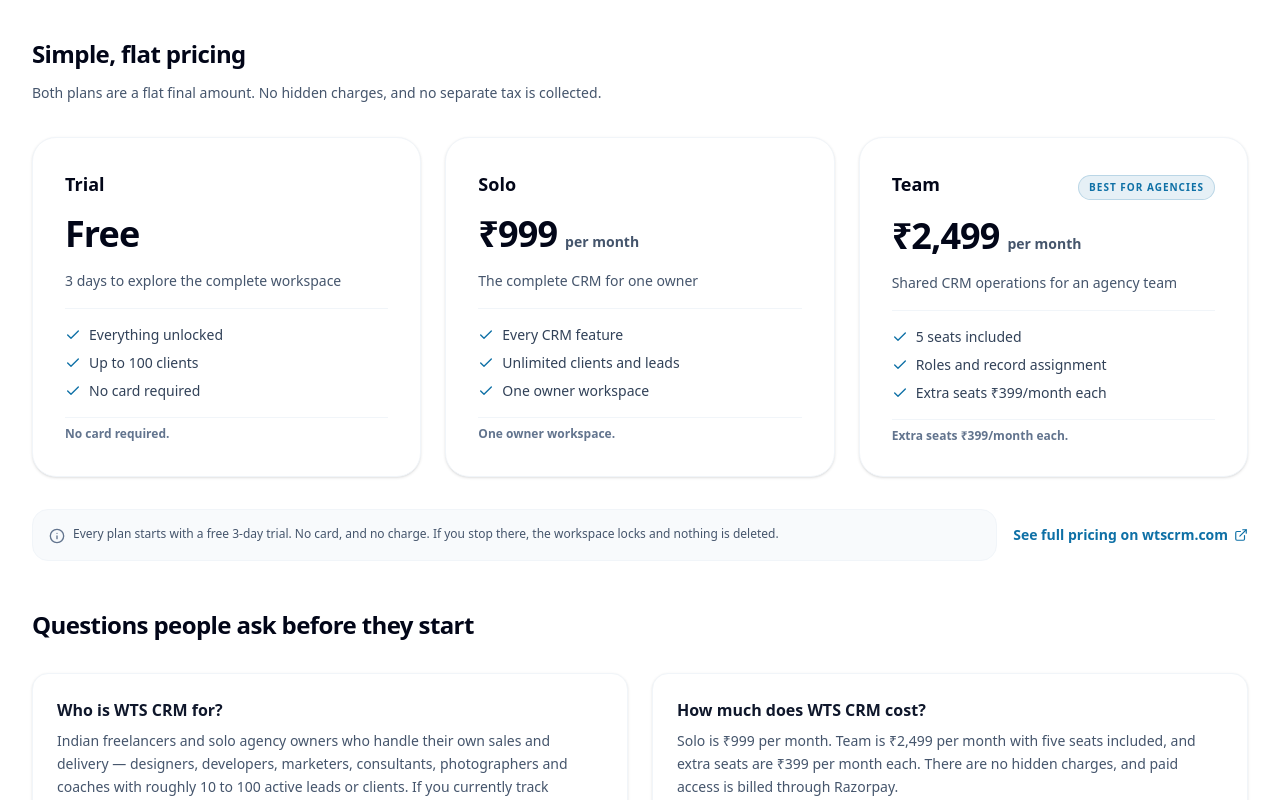
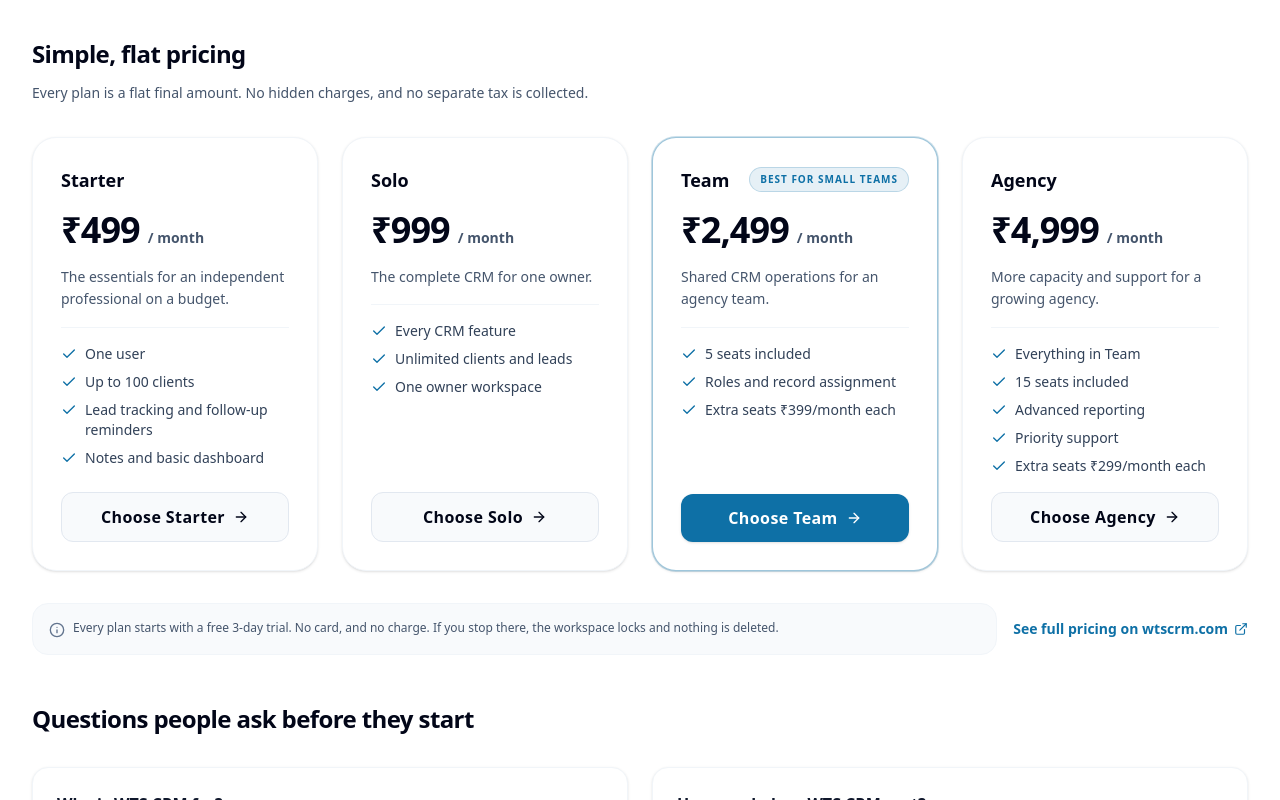
Before and after one commit to piyushthakur7/web-total-solutuion, a Next.js app: page /projects in a window 1280 px wide. Shown: the part 2080-2880 px from the top of the page. Built offline with nearby package versions, Linux system fonts and the light colour scheme.

Commit message:
feat: update project pricing plans and enhance descriptions for clarity

```diff
--- a/app/projects/page.tsx
+++ b/app/projects/page.tsx
@@ -9,7 +9,7 @@ const url = 'https://www.webtotalsolution.com/projects';
 // past the truncation point by the site-wide title template.
 const TITLE = 'WTS CRM — Simple CRM & Invoicing for Indian Freelancers';
 const DESCRIPTION =
-  'WTS CRM keeps leads, follow-ups, invoices and payments in one workspace for Indian freelancers and agency teams. Solo ₹999/month. Free 3-day trial.';
+  'WTS CRM keeps leads, follow-ups, invoices and payments in one workspace for Indian freelancers and agency teams. Plans from ₹499/month. Free 3-day trial.';
 
 export const metadata: Metadata = {
   title: { absolute: TITLE },
--- a/src/components/ProjectsView.tsx
+++ b/src/components/ProjectsView.tsx
@@ -193,13 +193,15 @@ function ProductSection({ project }: { project: ProjectData }) {
           <h3 className="text-2xl font-bold text-slate-950 tracking-tight">{project.pricingHeading}</h3>
           <p className="text-slate-600 text-sm leading-relaxed">{project.pricingNote}</p>
         </div>
-        <div className="grid grid-cols-1 md:grid-cols-3 gap-6">
+        <div className="grid grid-cols-1 md:grid-cols-2 xl:grid-cols-4 gap-6">
           {project.plans.map((plan) => (
             <div
               key={plan.name}
-              className="bg-white border border-slate-100 rounded-3xl p-8 shadow-sm space-y-4"
+              className={`bg-white border rounded-3xl p-7 shadow-sm flex flex-col gap-4 ${
+                plan.badge ? 'border-brand-blue/40 ring-1 ring-brand-blue/20' : 'border-slate-100'
+              }`}
             >
-              <div className="flex items-baseline justify-between">
+              <div className="flex flex-wrap items-center justify-between gap-2">
                 <h4 className="text-lg font-extrabold text-slate-950">{plan.name}</h4>
                 {plan.badge && (
                   <span className="text-[10px] font-extrabold uppercase tracking-widest text-brand-blue bg-brand-blue/10 border border-brand-blue/20 px-2.5 py-1 rounded-full">
@@ -212,7 +214,7 @@ function ProductSection({ project }: { project: ProjectData }) {
                 <span className="text-sm font-semibold text-slate-600">{plan.cadence}</span>
               </p>
               <p className="text-sm text-slate-600 leading-relaxed">{plan.bestFor}</p>
-              <ul className="space-y-2 border-t border-slate-100 pt-4">
+              <ul className="space-y-2 border-t border-slate-100 pt-4 flex-1">
                 {plan.features.map((feature) => (
                   <li key={feature} className="flex items-start gap-2 text-sm text-slate-700">
                     <Check className="w-4 h-4 text-brand-blue shrink-0 mt-0.5" aria-hidden="true" />
@@ -220,9 +222,34 @@ function ProductSection({ project }: { project: ProjectData }) {
                   </li>
                 ))}
               </ul>
-              <p className="text-xs font-semibold text-slate-500 pt-2 border-t border-slate-100">
-                {plan.note}
-              </p>
+              {plan.note && (
+                <p className="text-xs font-semibold text-slate-500 pt-2 border-t border-slate-100">
+                  {plan.note}
+                </p>
+              )}
+              {project.trialUrl ? (
+                <a
+                  href={project.trialUrl}
+                  target="_blank"
+                  rel="noopener"
+                  className={`font-bold tracking-wide px-5 py-3 rounded-xl transition-all inline-flex items-center justify-center space-x-2 cursor-pointer ${
+                    plan.badge
+                      ? 'bg-brand-blue hover:bg-brand-blue/90 text-white shadow-sm hover:shadow'
+                      : 'bg-slate-50 hover:bg-slate-100 text-slate-950 border border-slate-200'
+                  }`}
+                >
+                  <span>Choose {plan.name}</span>
+                  <ArrowRight className="w-4 h-4" />
+                </a>
+              ) : (
+                <Link
+                  href="/contact"
+                  className="bg-slate-50 hover:bg-slate-100 text-slate-950 border border-slate-200 font-bold tracking-wide px-5 py-3 rounded-xl transition-all inline-flex items-center justify-center space-x-2 cursor-pointer"
+                >
+                  <span>Choose {plan.name}</span>
+                  <ArrowRight className="w-4 h-4" />
+                </Link>
+              )}
             </div>
           ))}
         </div>
--- a/src/projects.ts
+++ b/src/projects.ts
@@ -34,7 +34,8 @@ export interface ProjectPlan {
   name: string;
   price: string;
   cadence: string;
-  note: string;
+  /** Optional small print under the feature list. */
+  note?: string;
   bestFor: string;
   features: string[];
   badge?: string;
@@ -177,32 +178,47 @@ export const WTS_CRM: ProjectData = {
     },
   ],
   pricingHeading: 'Simple, flat pricing',
-  pricingNote: 'Both plans are a flat final amount. No hidden charges, and no separate tax is collected.',
+  pricingNote: 'Every plan is a flat final amount. No hidden charges, and no separate tax is collected.',
   plans: [
     {
-      name: 'Trial',
-      price: 'Free',
-      cadence: '',
-      note: 'No card required.',
-      bestFor: '3 days to explore the complete workspace',
-      features: ['Everything unlocked', 'Up to 100 clients', 'No card required'],
+      name: 'Starter',
+      price: '₹499',
+      cadence: '/ month',
+      bestFor: 'The essentials for an independent professional on a budget.',
+      features: [
+        'One user',
+        'Up to 100 clients',
+        'Lead tracking and follow-up reminders',
+        'Notes and basic dashboard',
+      ],
     },
     {
       name: 'Solo',
       price: '₹999',
-      cadence: 'per month',
-      note: 'One owner workspace.',
-      bestFor: 'The complete CRM for one owner',
+      cadence: '/ month',
+      bestFor: 'The complete CRM for one owner.',
       features: ['Every CRM feature', 'Unlimited clients and leads', 'One owner workspace'],
     },
     {
       name: 'Team',
       price: '₹2,499',
-      cadence: 'per month',
-      note: 'Extra seats ₹399/month each.',
-      bestFor: 'Shared CRM operations for an agency team',
+      cadence: '/ month',
+      bestFor: 'Shared CRM operations for an agency team.',
       features: ['5 seats included', 'Roles and record assignment', 'Extra seats ₹399/month each'],
-      badge: 'Best for agencies',
+      badge: 'Best for small teams',
+    },
+    {
+      name: 'Agency',
+      price: '₹4,999',
+      cadence: '/ month',
+      bestFor: 'More capacity and support for a growing agency.',
+      features: [
+        'Everything in Team',
+        '15 seats included',
+        'Advanced reporting',
+        'Priority support',
+        'Extra seats ₹299/month each',
+      ],
     },
   ],
   notForHeading: 'What it is not, today',
@@ -230,7 +246,7 @@ export const WTS_CRM: ProjectData = {
     {
       question: 'How much does WTS CRM cost?',
       answer:
-        'Solo is ₹999 per month. Team is ₹2,499 per month with five seats included, and extra seats are ₹399 per month each. There are no hidden charges, and paid access is billed through Razorpay.',
+        'Starter is ₹499 per month for one user and up to 100 clients. Solo is ₹999 per month with every CRM feature and unlimited clients. Team is ₹2,499 per month with five seats included, and extra seats are ₹399 per month each. Agency is ₹4,999 per month with fifteen seats, advanced reporting and priority support, and extra seats are ₹299 per month each. There are no hidden charges, and paid access is billed through Razorpay.',
     },
     {
       question: 'Is there a free trial, and do I need a card?',
@@ -250,7 +266,7 @@ export const WTS_CRM: ProjectData = {
     {
       question: 'Does WTS CRM work for teams?',
       answer:
-        'Yes. The Team plan supports shared CRM operations for agency teams, includes five seats, and provides roles and record assignment. Additional seats are ₹399 per month each.',
+        'Yes. The Team plan supports shared CRM operations for agency teams, includes five seats, and provides roles and record assignment, with additional seats at ₹399 per month each. Growing agencies can move to the Agency plan for fifteen seats, advanced reporting and priority support, with additional seats at ₹299 per month each.',
     },
     {
       question: 'What makes it different from a large sales CRM?',
```
